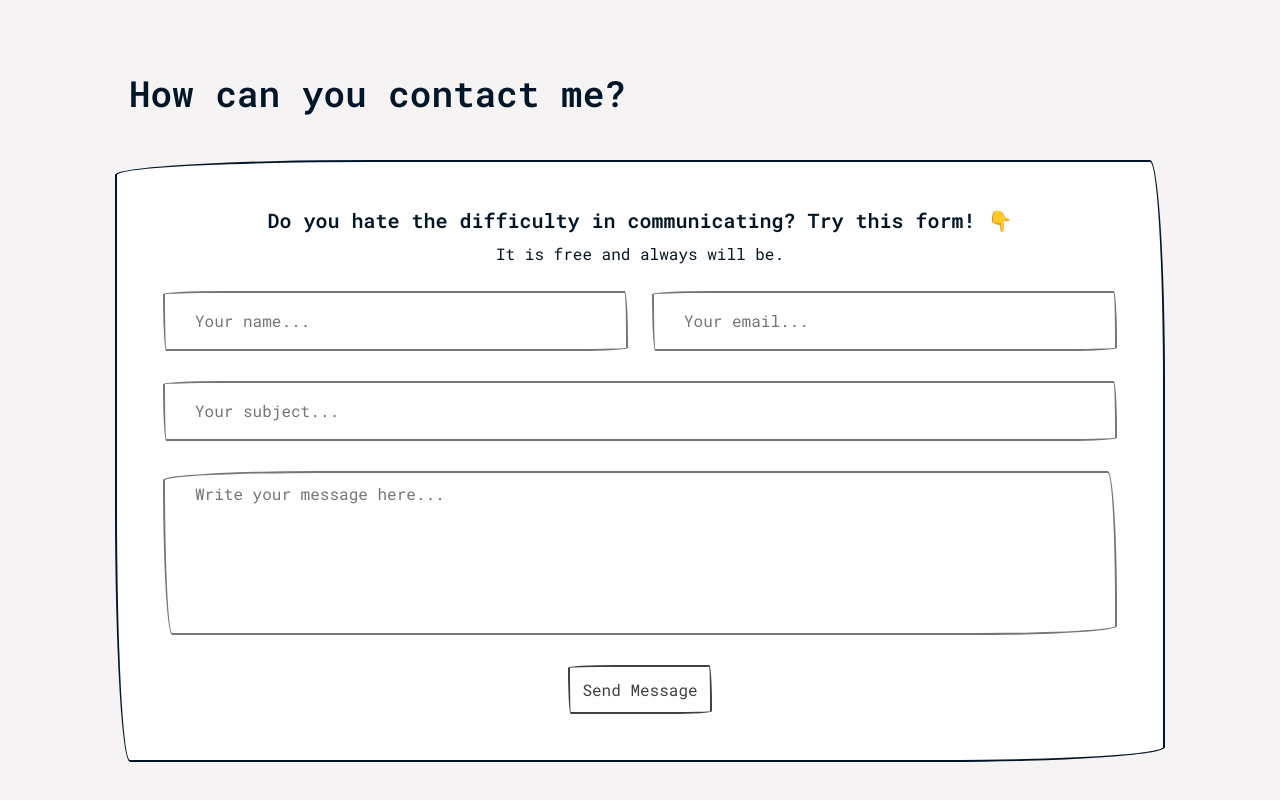
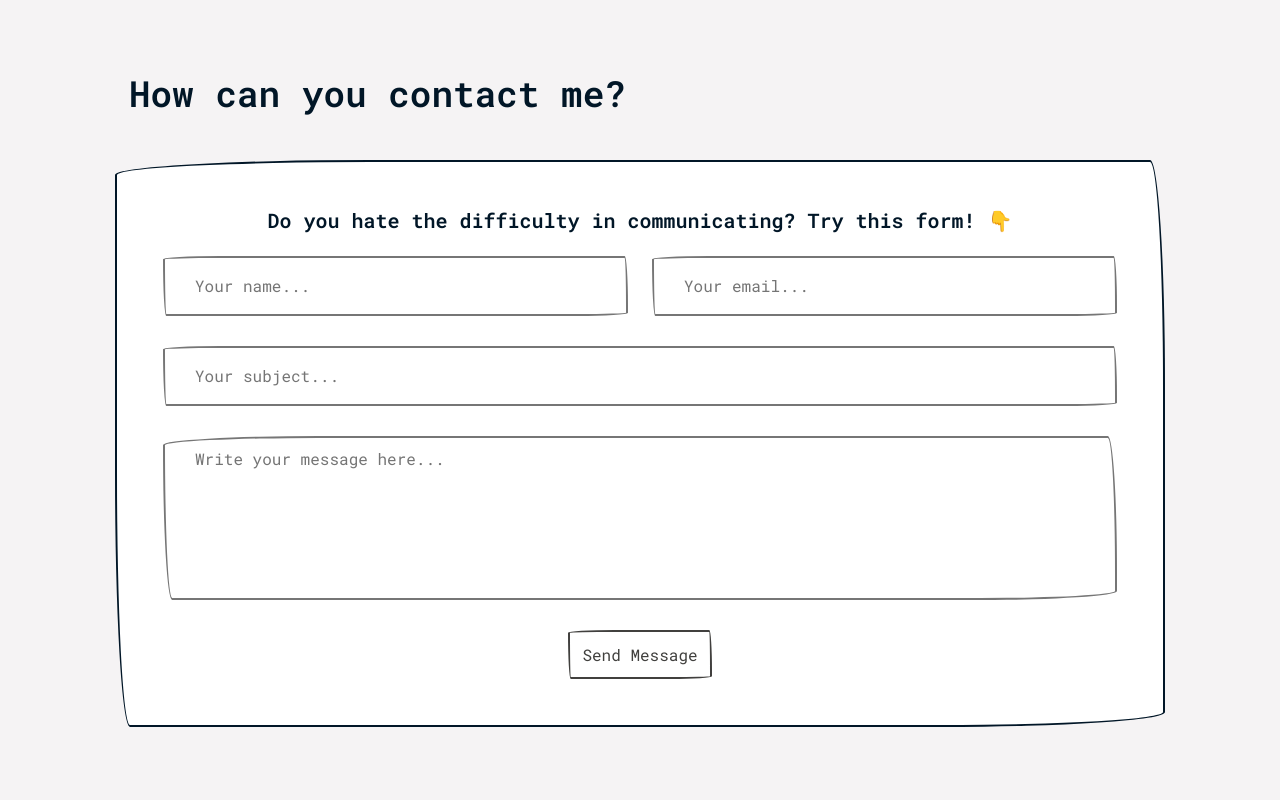
Before and after one commit to omarrisha/react-portfolio, a React (Vite) app: page / in a window 1280 px wide. Shown: the part 2183-2983 px from the top of the page. Built offline with nearby package versions, Linux system fonts and the light colour scheme.

Commit message:
Update Contact.jsx

```diff
--- a/src/components/Contact/Contact.jsx
+++ b/src/components/Contact/Contact.jsx
@@ -10,7 +10,7 @@ const Contact = () => {
           <h3 className="contact__title">
             Do you hate the difficulty in communicating? Try this form! 👇
           </h3>
-          <p className="contact__details">It is free and always will be.</p>
+          <p className="contact__details"></p>
         </div>
         <form
           className="contact__form"
```
